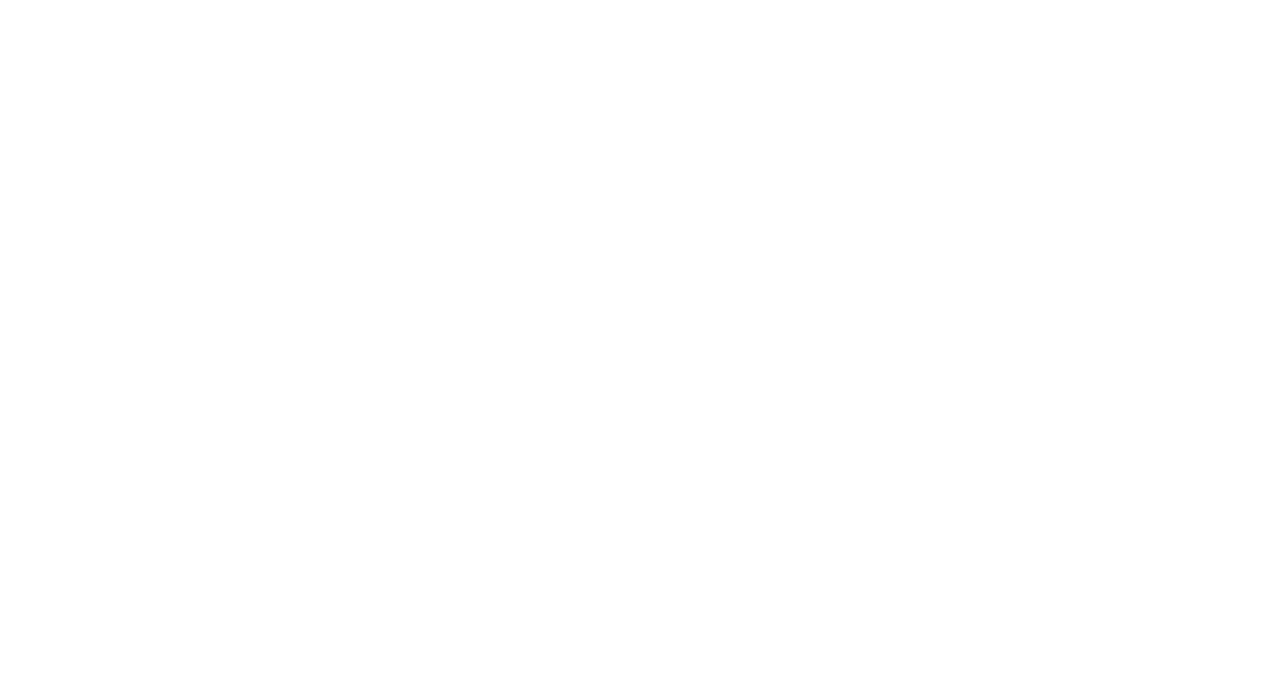
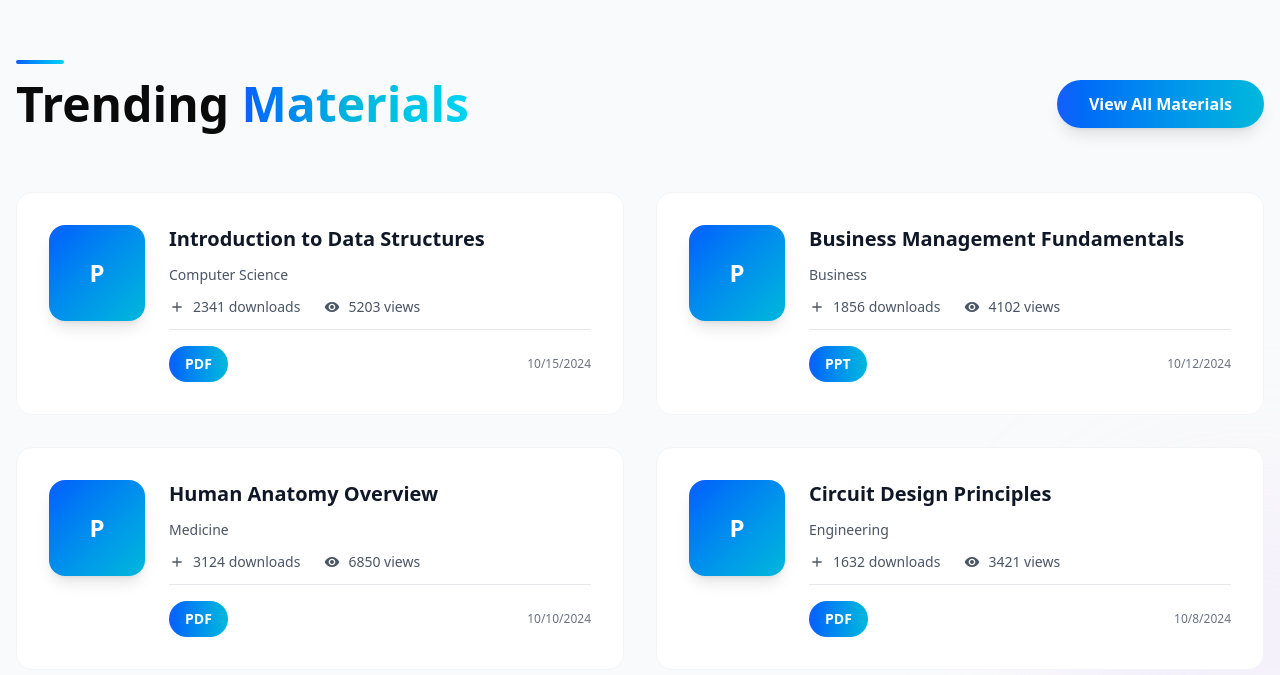
Before and after one commit to libranetx/study-materials-hub, a Next.js app: page / in a window 1280 px wide. Shown: the part 1711-2386 px from the top of the page. Before the commit the page ends 1643 px from the top, so only its background shows below. Built offline with nearby package versions, Linux system fonts and the light colour scheme.

Commit message:
featured-material-section-added

```diff
--- a/app/page.tsx
+++ b/app/page.tsx
@@ -1,6 +1,7 @@
 import Hero from '@/components/component/hero'
 import Categorories from '@/components/component/categories'
 import React from 'react'
+import FeaturedMaterials from '@/components/component/FeaturedMaterials'
 
 
 
@@ -9,7 +10,7 @@ const Home = () => {
     <>
     <Hero />
     <Categorories />
-
+    <FeaturedMaterials />
     </>
 
 
--- /dev/null
+++ b/components/component/FeaturedMaterials.tsx
@@ -0,0 +1,114 @@
+import Link from "next/link"
+
+const materials = [
+  {
+    id: 1,
+    title: "Introduction to Data Structures",
+    department: "Computer Science",
+    type: "PDF",
+    downloads: 2341,
+    views: 5203,
+    uploadDate: "2024-10-15",
+  },
+  {
+    id: 2,
+    title: "Business Management Fundamentals",
+    department: "Business",
+    type: "PPT",
+    downloads: 1856,
+    views: 4102,
+    uploadDate: "2024-10-12",
+  },
+  {
+    id: 3,
+    title: "Human Anatomy Overview",
+    department: "Medicine",
+    type: "PDF",
+    downloads: 3124,
+    views: 6850,
+    uploadDate: "2024-10-10",
+  },
+  {
+    id: 4,
+    title: "Circuit Design Principles",
+    department: "Engineering",
+    type: "PDF",
+    downloads: 1632,
+    views: 3421,
+    uploadDate: "2024-10-08",
+  },
+]
+
+export default function FeaturedMaterials() {
+  return (
+    <section className="relative py-20 md:py-32 bg-gray-50 dark:bg-gray-900 overflow-hidden">
+      <div className="absolute inset-0 pointer-events-none overflow-hidden">
+        <div className="absolute w-96 h-96 bg-gradient-to-br from-purple-300 via-purple-200 to-pink-100 rounded-full mix-blend-multiply filter blur-3xl opacity-20 -bottom-20 -right-40"></div>
+      </div>
+
+      <div className="container mx-auto px-4 relative z-10">
+        <div className="flex flex-col md:flex-row md:items-end md:justify-between mb-16 gap-6">
+          <div className="space-y-4">
+            <div className="flex items-center space-x-2">
+              <div className="h-1 w-12 bg-gradient-to-r from-blue-600 to-cyan-400 rounded-full"></div>
+            </div>
+            <h2 className="text-4xl md:text-5xl font-bold">
+              Trending{" "}
+              <span className="bg-gradient-to-r from-blue-600 via-cyan-500 to-cyan-400 bg-clip-text text-transparent">
+                Materials
+              </span>
+            </h2>
+          </div>
+          <Link
+            href="/materials"
+            className="px-8 py-3 bg-gradient-to-r from-blue-600 to-cyan-500 hover:from-blue-700 hover:to-cyan-600 text-white rounded-full transition-all font-semibold shadow-lg hover:shadow-xl"
+          >
+            View All Materials
+          </Link>
+        </div>
+
+        <div className="grid lg:grid-cols-2 gap-8">
+          {materials.map((material) => (
+            <Link
+              key={material.id}
+              href={`/material/${material.id}`}
+              className="bg-white dark:bg-gray-800 rounded-2xl p-8 border border-gray-100 dark:border-gray-700 transition-all duration-300 hover:shadow-xl hover:-translate-y-2 flex gap-6 group"
+            >
+              <div className="hidden sm:flex w-24 h-24 bg-gradient-to-br from-blue-600 to-cyan-500 rounded-2xl items-center justify-center flex-shrink-0 shadow-lg group-hover:shadow-xl transition-shadow">
+                <span className="text-white font-bold text-2xl">{material.type.charAt(0)}</span>
+              </div>
+              <div className="flex-1 space-y-3">
+                <h3 className="text-xl font-bold group-hover:text-blue-600 transition-colors line-clamp-2 text-gray-900 dark:text-white">
+                  {material.title}
+                </h3>
+                <p className="text-sm text-gray-600 dark:text-gray-400 font-medium">{material.department}</p>
+                <div className="flex items-center space-x-6 text-sm text-gray-600 dark:text-gray-400">
+                  <span className="flex items-center gap-2">
+                    <svg className="w-4 h-4" fill="currentColor" viewBox="0 0 24 24">
+                      <path d="M19 13h-6v6h-2v-6H5v-2h6V5h2v6h6v2z" />
+                    </svg>
+                    {material.downloads} downloads
+                  </span>
+                  <span className="flex items-center gap-2">
+                    <svg className="w-4 h-4" fill="currentColor" viewBox="0 0 24 24">
+                      <path d="M12 4.5C7 4.5 2.73 7.61 1 12c1.73 4.39 6 7.5 11 7.5s9.27-3.11 11-7.5c-1.73-4.39-6-7.5-11-7.5zM12 17c-2.76 0-5-2.24-5-5s2.24-5 5-5 5 2.24 5 5-2.24 5-5 5zm0-8c-1.66 0-3 1.34-3 3s1.34 3 3 3 3-1.34 3-3-1.34-3-3-3z" />
+                    </svg>
+                    {material.views} views
+                  </span>
+                </div>
+                <div className="flex items-center justify-between pt-4 border-t border-gray-200 dark:border-gray-700">
+                  <span className="px-4 py-2 bg-gradient-to-r from-blue-600 to-cyan-500 text-white rounded-full text-sm font-semibold">
+                    {material.type}
+                  </span>
+                  <span className="text-xs text-gray-500 dark:text-gray-400">
+                    {new Date(material.uploadDate).toLocaleDateString()}
+                  </span>
+                </div>
+              </div>
+            </Link>
+          ))}
+        </div>
+      </div>
+    </section>
+  )
+}
```
